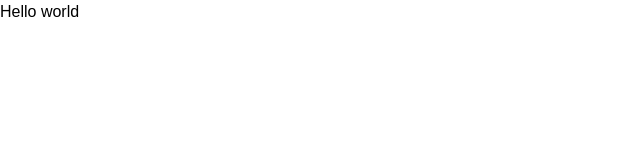
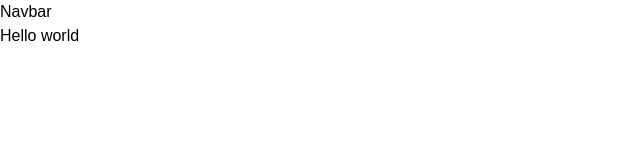
Before and after one commit to coders-sohan/drone-shop-react, a React (Create React App) app in the folder main-site/: page / in a window 1280 px wide. Shown: the top 160 px of the page, without its empty margins (0-640 px from the left). Built offline with nearby package versions, Linux system fonts and the light colour scheme.

Commit message:
app js updated

```diff
--- a/main-site/package.json
+++ b/main-site/package.json
@@ -7,6 +7,7 @@
 		"react": "^17.0.2",
 		"react-dom": "^17.0.2",
 		"react-icons": "^4.3.1",
+		"react-rating": "^2.0.5",
 		"react-scripts": "5.0.0"
 	},
 	"scripts": {
--- a/main-site/src/App.js
+++ b/main-site/src/App.js
@@ -1,8 +1,11 @@
+import Navbar from "./components/Navbar/Navbar";
+
 function App() {
 	return (
-		<div className="App">
+		<>
+			<Navbar />
 			<h1>Hello world</h1>
-		</div>
+		</>
 	);
 }
 
```
Also changed, not shown: 1 other file (tests, documents, lock files or other folders).
